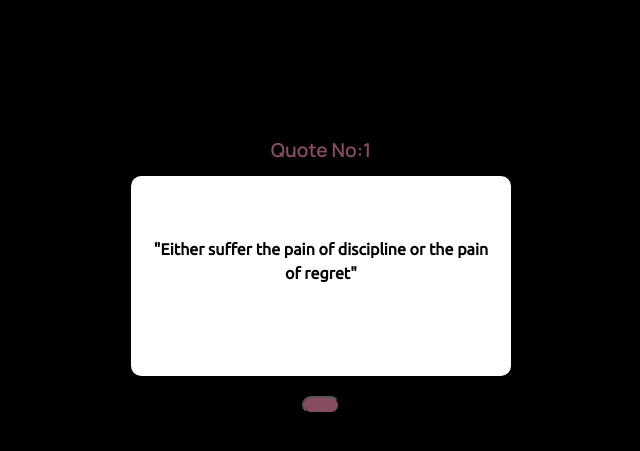
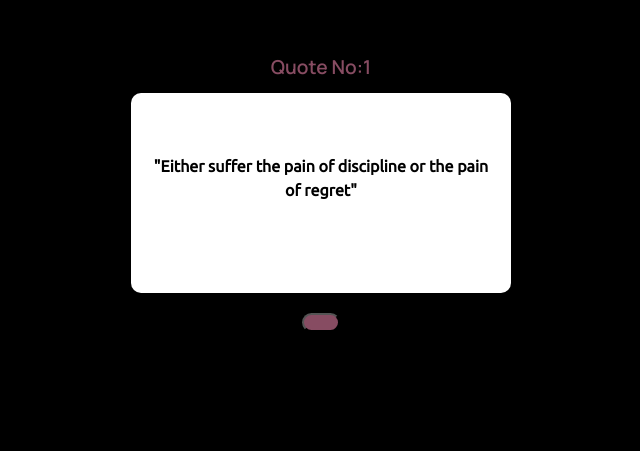
Before and after one commit to K-SAKETH1/14v, a plain HTML site: page index.html in a window 1280 px wide. Shown: the part 125-576 px from the top of the page, without its empty margins (319-959 px from the left). Drawn offline with nearby package versions, Linux system fonts and the light colour scheme.

Commit message:
Update styles.css

```diff
--- a/styles.css
+++ b/styles.css
@@ -3,7 +3,7 @@
 .body{
     background-color: black;
     color: black;
-    min-height:100vh;
+    /* min-height:100vh; */
     width:100%;
     display:flex;
     justify-content:center;
@@ -17,7 +17,9 @@
     font-size: 1.2rem;
 }
 .wrap{
+    padding: 13% 5% 5%;
     text-align: center;
+    margin: auto 0;
 }
 .buttondiv{
     padding: 3%;
@@ -48,3 +50,8 @@
 #getQuote:hover{
   background-color: #F47C7C;
 }
+@media screen and (max-width:767px) {
+ #wrap{
+    padding-top:26%;
+ }
+}
```
